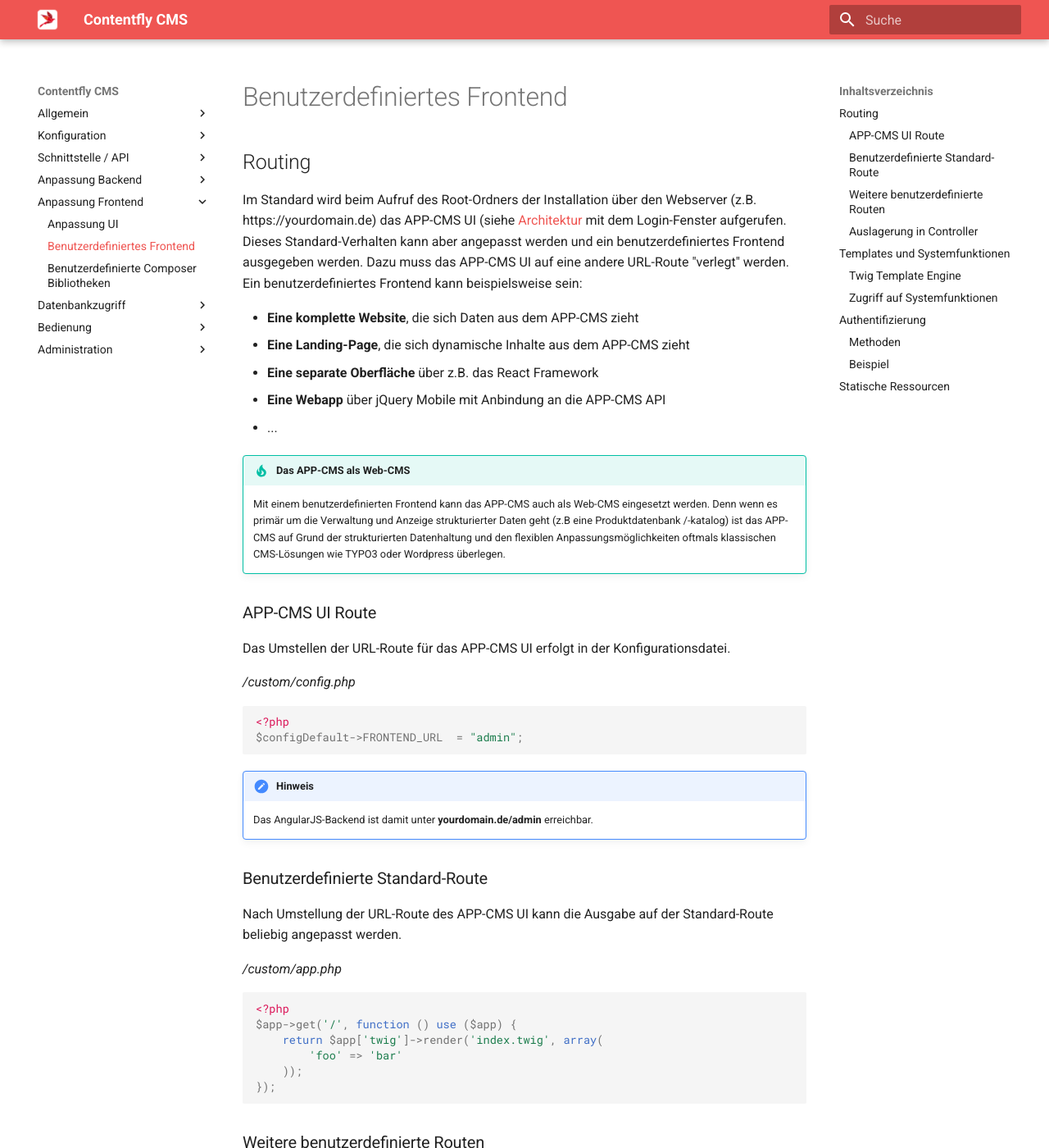
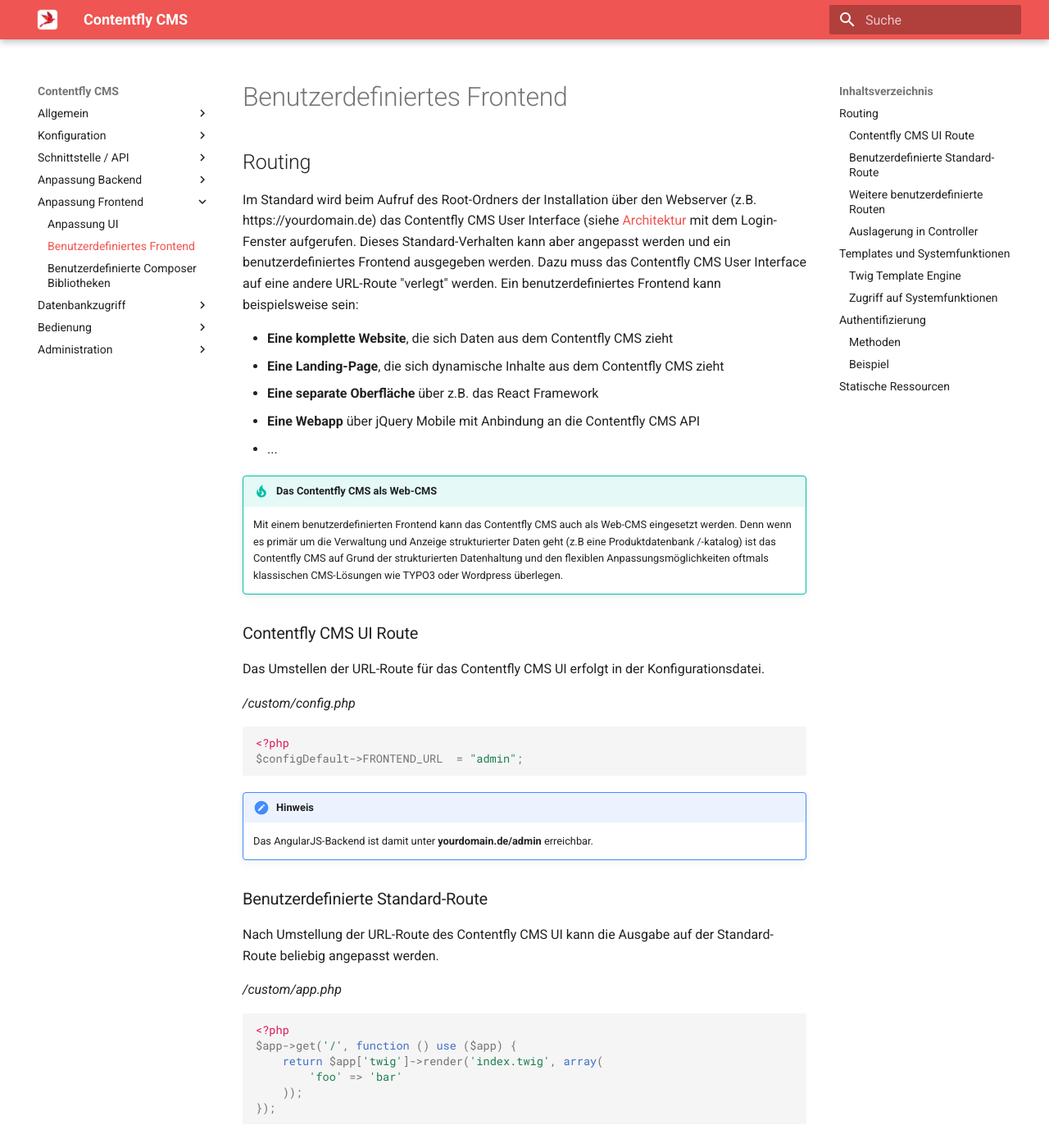
Before and after one commit to appcms/backend-doc, an MkDocs documentation site: the page built from docs/ui-frontend/frontend.md, in a window 1280 px wide and 1400 px high. Shown: the whole window at 82% size. Built offline with MkDocs 1.6.1 and Material for MkDocs 9.7.7, drawn with Linux system fonts in a browser that asks for light colours; old or Windows-style settings are respelled for this version of MkDocs; some of the changed text lies outside the part shown.

Commit message:
Update auf 1.4.0

````diff
--- a/docs/ui-frontend/frontend.md
+++ b/docs/ui-frontend/frontend.md
@@ -2,25 +2,25 @@
 
 ## Routing
 Im Standard wird beim Aufruf des Root-Ordners der Installation über den Webserver (z.B. https://yourdomain.de)
-das APP-CMS UI (siehe [Architektur](../allgemein/architektur.md) mit dem Login-Fenster aufgerufen. Dieses Standard-Verhalten
-kann aber angepasst werden und ein benutzerdefiniertes Frontend ausgegeben werden. Dazu muss das APP-CMS UI auf eine andere
+das Contentfly CMS User Interface (siehe [Architektur](../allgemein/architektur.md) mit dem Login-Fenster aufgerufen. Dieses Standard-Verhalten
+kann aber angepasst werden und ein benutzerdefiniertes Frontend ausgegeben werden. Dazu muss das Contentfly CMS User Interface auf eine andere
 URL-Route "verlegt" werden. Ein benutzerdefiniertes Frontend kann beispielsweise sein:
 
-- **Eine komplette Website**, die sich Daten aus dem APP-CMS zieht
-- **Eine Landing-Page**, die sich dynamische Inhalte aus dem APP-CMS zieht
+- **Eine komplette Website**, die sich Daten aus dem Contentfly CMS zieht
+- **Eine Landing-Page**, die sich dynamische Inhalte aus dem Contentfly CMS zieht
 - **Eine separate Oberfläche** über z.B. das React Framework
-- **Eine Webapp** über jQuery Mobile mit Anbindung an die APP-CMS API
+- **Eine Webapp** über jQuery Mobile mit Anbindung an die Contentfly CMS API
 - ...
 
-!!! tip "Das APP-CMS als Web-CMS"
-    Mit einem benutzerdefinierten Frontend kann das APP-CMS auch als Web-CMS eingesetzt werden. Denn wenn es primär
-    um die Verwaltung und Anzeige strukturierter Daten geht (z.B eine Produktdatenbank /-katalog) ist das APP-CMS auf
+!!! tip "Das Contentfly CMS als Web-CMS"
+    Mit einem benutzerdefinierten Frontend kann das Contentfly CMS auch als Web-CMS eingesetzt werden. Denn wenn es primär
+    um die Verwaltung und Anzeige strukturierter Daten geht (z.B eine Produktdatenbank /-katalog) ist das Contentfly CMS auf
     Grund der strukturierten Datenhaltung und den flexiblen Anpassungsmöglichkeiten oftmals klassischen CMS-Lösungen
     wie TYPO3 oder Wordpress überlegen.
 
-### APP-CMS UI Route
+### Contentfly CMS UI Route
 
-Das Umstellen der URL-Route für das APP-CMS UI erfolgt in der Konfigurationsdatei.
+Das Umstellen der URL-Route für das Contentfly CMS UI erfolgt in der Konfigurationsdatei.
 
 _/custom/config.php_
 ```
@@ -33,7 +33,7 @@ $configDefault->FRONTEND_URL  = "admin";
 
 ### Benutzerdefinierte  Standard-Route
 
-Nach Umstellung der URL-Route des APP-CMS UI kann die Ausgabe auf der Standard-Route beliebig angepasst werden.
+Nach Umstellung der URL-Route des Contentfly CMS UI kann die Ausgabe auf der Standard-Route beliebig angepasst werden.
 
 _/custom/app.php_
 ```
@@ -82,7 +82,7 @@ Die HTML-Templates müssen relativ zum Ordner __/custom/Views__ gespeichert sein
 
 ## Authentifizierung
 
-Im PHP-Code können Sie die integrierte Authentifizierung des APP-CMS verwenden. Die Authentifizierung erfolgt im Hintergrund über Sessions*
+Im PHP-Code können Sie die integrierte Authentifizierung des Contentfly CMS verwenden. Die Authentifizierung erfolgt im Hintergrund über Sessions*
 
 ### Methoden
 
````
